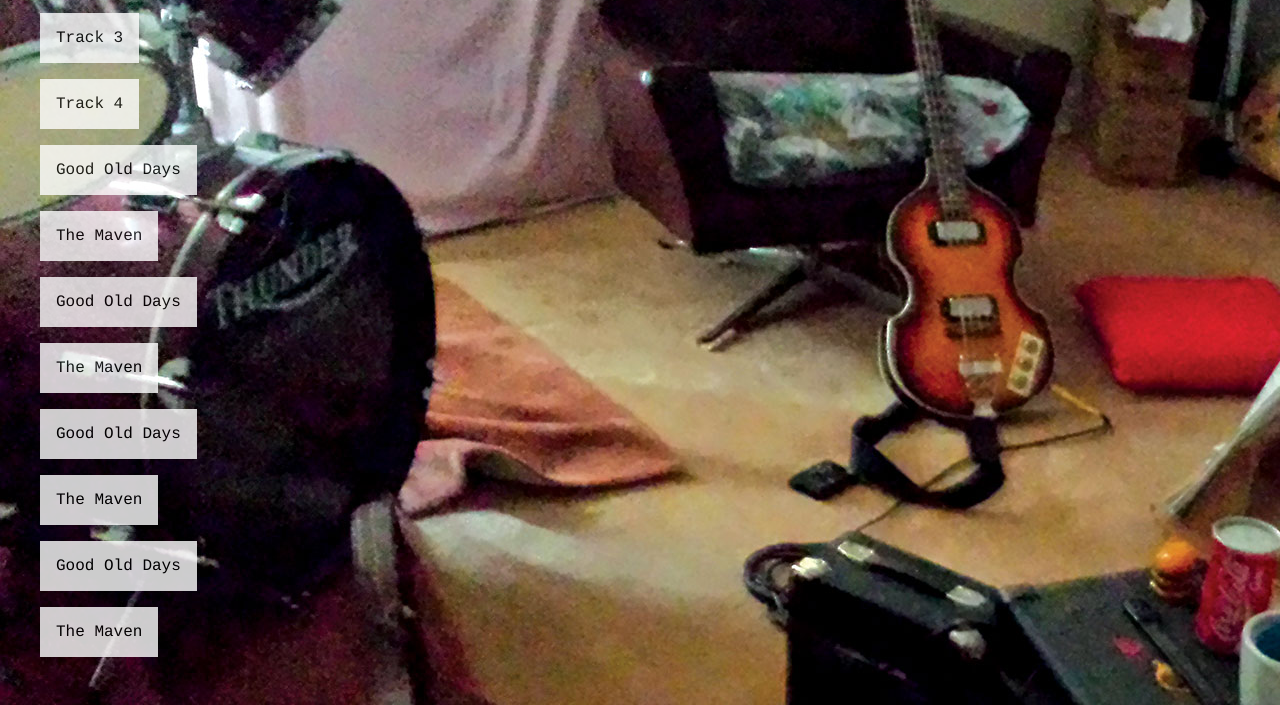
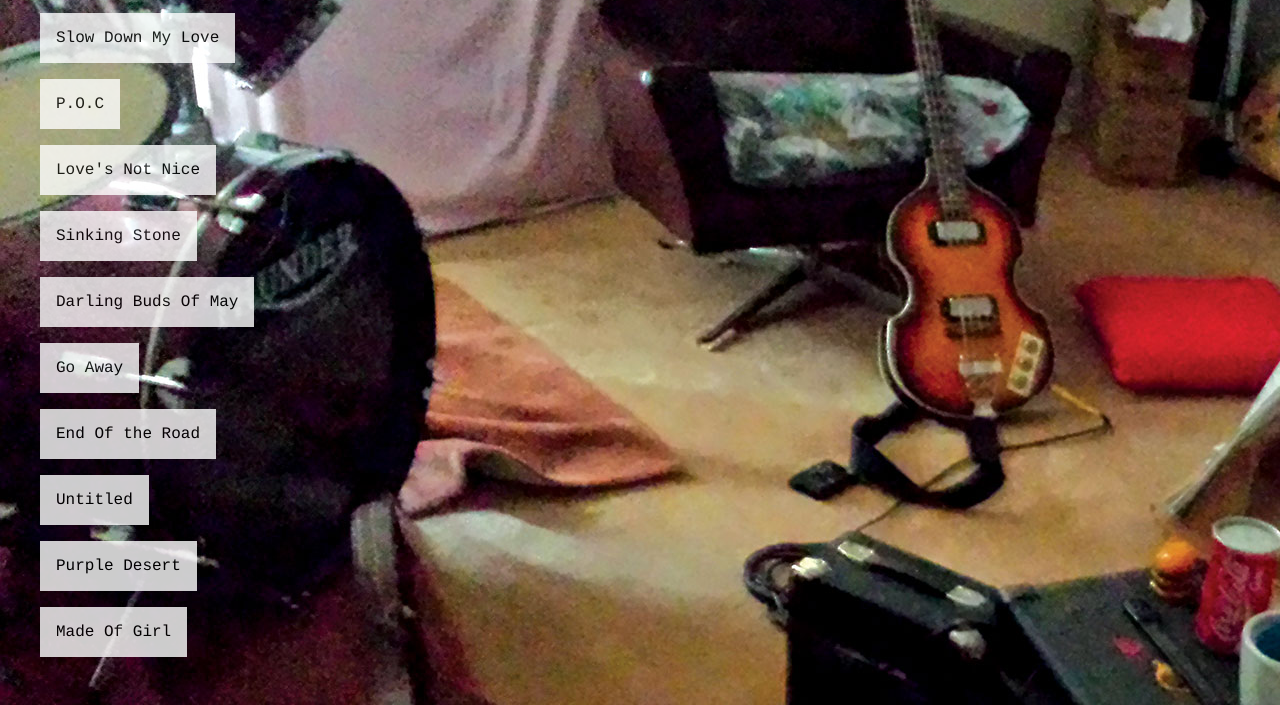
Before and after one commit to pauloHernando/kalabaw-website, a plain HTML site: page index.html in a window 1280 px wide. Shown: the part 119-824 px from the top of the page. Drawn offline with Linux system fonts and the light colour scheme.

Commit message:
add text description. create tracks page and list

```diff
--- a/index.html
+++ b/index.html
@@ -22,34 +22,34 @@
           <a href="#" class="button site-navigation-link">The Maven</a>
         </li>
         <li class="site-navigation-item">
-          <a href="#" class="button site-navigation-link">Track 3</a>
+          <a href="#" class="button site-navigation-link">Slow Down My Love</a>
         </li>
         <li class="site-navigation-item">
-          <a href="#" class="button site-navigation-link">Track 4</a>
+          <a href="#" class="button site-navigation-link">P.O.C</a>
         </li>
         <li class="site-navigation-item">
-          <a href="#" class="button site-navigation-link">Good Old Days</a>
+          <a href="#" class="button site-navigation-link">Love's Not Nice</a>
         </li>
         <li class="site-navigation-item">
-          <a href="#" class="button site-navigation-link">The Maven</a>
+          <a href="#" class="button site-navigation-link">Sinking Stone</a>
         </li>
         <li class="site-navigation-item">
-          <a href="#" class="button site-navigation-link">Good Old Days</a>
+          <a href="#" class="button site-navigation-link">Darling Buds Of May</a>
         </li>
         <li class="site-navigation-item">
-          <a href="#" class="button site-navigation-link">The Maven</a>
+          <a href="#" class="button site-navigation-link">Go Away</a>
         </li>
         <li class="site-navigation-item">
-          <a href="#" class="button site-navigation-link">Good Old Days</a>
+          <a href="#" class="button site-navigation-link">End Of the Road</a>
         </li>
         <li class="site-navigation-item">
-          <a href="#" class="button site-navigation-link">The Maven</a>
+          <a href="#" class="button site-navigation-link">Untitled</a>
         </li>
         <li class="site-navigation-item">
-          <a href="#" class="button site-navigation-link">Good Old Days</a>
+          <a href="#" class="button site-navigation-link">Purple Desert</a>
         </li>
         <li class="site-navigation-item">
-          <a href="#" class="button site-navigation-link">The Maven</a>
+          <a href="#" class="button site-navigation-link">Made Of Girl</a>
         </li>
       </ul>
   </body>
```
Also changed, not shown: document/track-page-list.jpg (added), resource/home-background.jpg (deleted), 2 other files.
